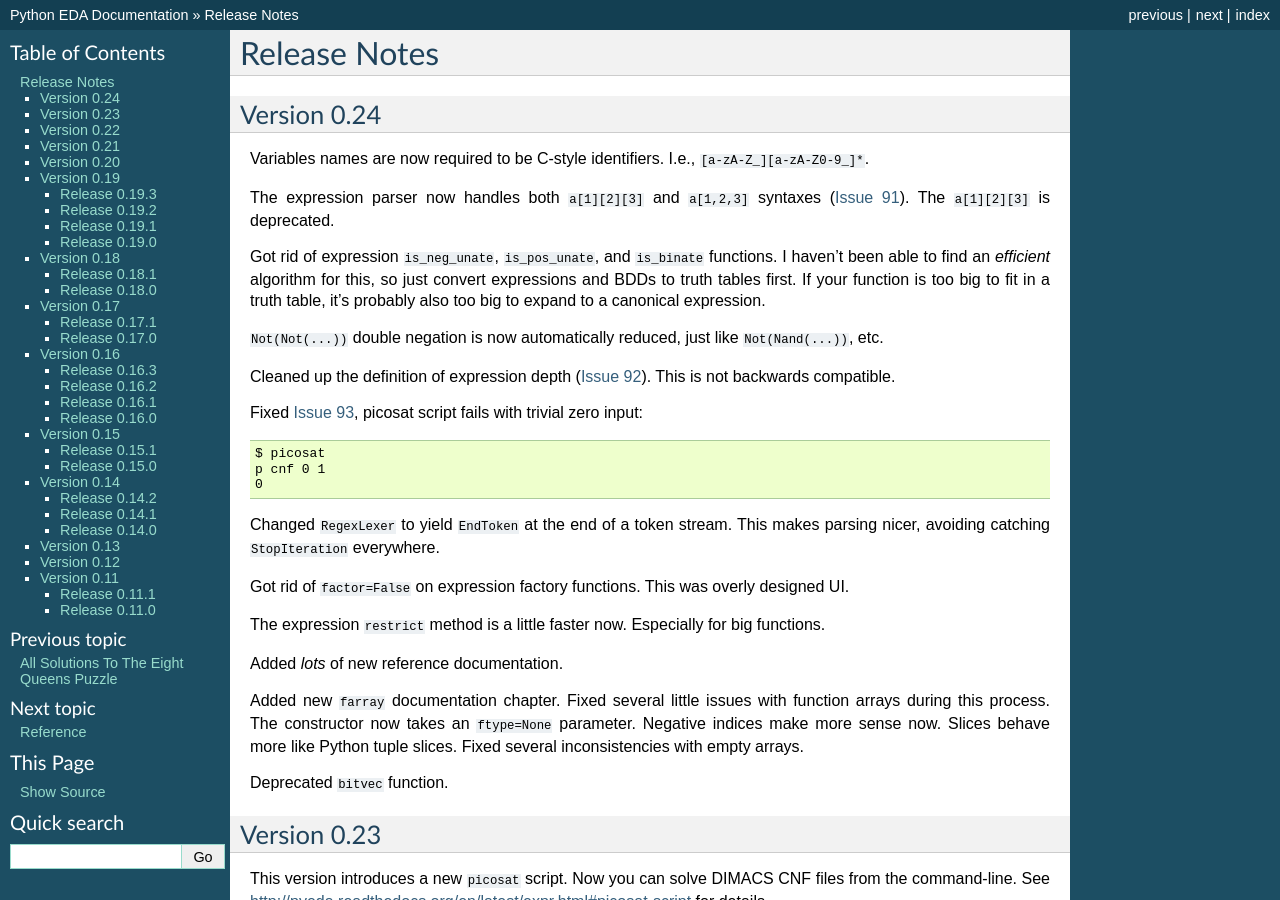
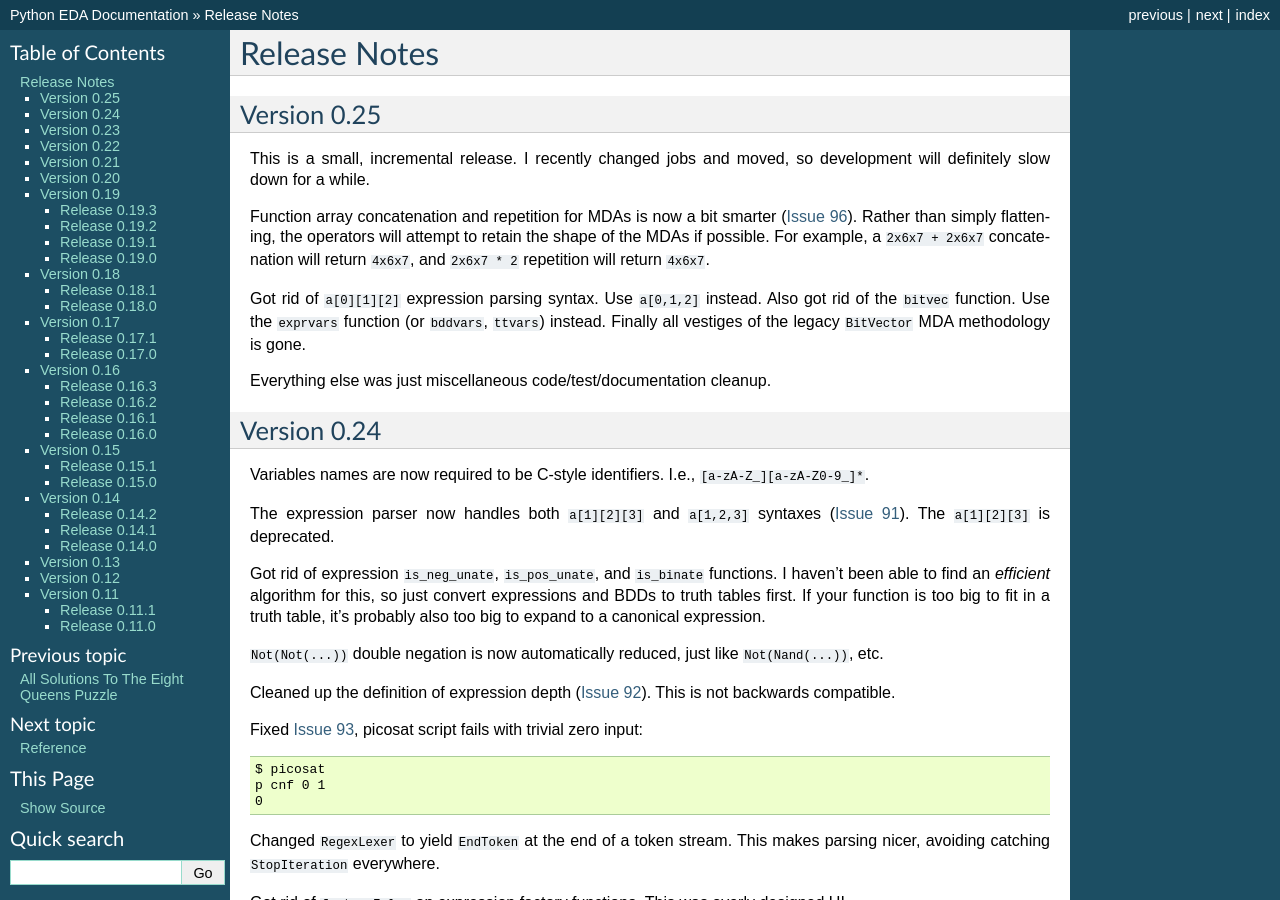
Before and after one commit to cjdrake/pyeda, a Sphinx documentation site: the page built from doc/source/relnotes.rst, in a window 1280 px wide and 900 px high. Built offline with Sphinx 7.4.7, drawn with Linux system fonts in a browser that asks for light colours.

Commit message:
Add version 0.25 release notes

```diff
--- a/doc/source/relnotes.rst
+++ b/doc/source/relnotes.rst
@@ -3,6 +3,28 @@
 *****************
   Release Notes
 *****************
+
+Version 0.25
+============
+
+This is a small, incremental release.
+I recently changed jobs and moved,
+so development will definitely slow down for a while.
+
+Function array concatenation and repetition for MDAs is now a bit smarter
+(`Issue 96 <https://github.com/cjdrake/pyeda/issues/96>`_).
+Rather than simply flattening,
+the operators will attempt to retain the shape of the MDAs if possible.
+For example, a ``2x6x7 + 2x6x7`` concatenation will return ``4x6x7``,
+and ``2x6x7 * 2`` repetition will return ``4x6x7``.
+
+Got rid of ``a[0][1][2]`` expression parsing syntax.
+Use ``a[0,1,2]`` instead.
+Also got rid of the ``bitvec`` function.
+Use the ``exprvars`` function (or ``bddvars``, ``ttvars``) instead.
+Finally all vestiges of the legacy ``BitVector`` MDA methodology is gone.
+
+Everything else was just miscellaneous code/test/documentation cleanup.
 
 Version 0.24
 ============
```
